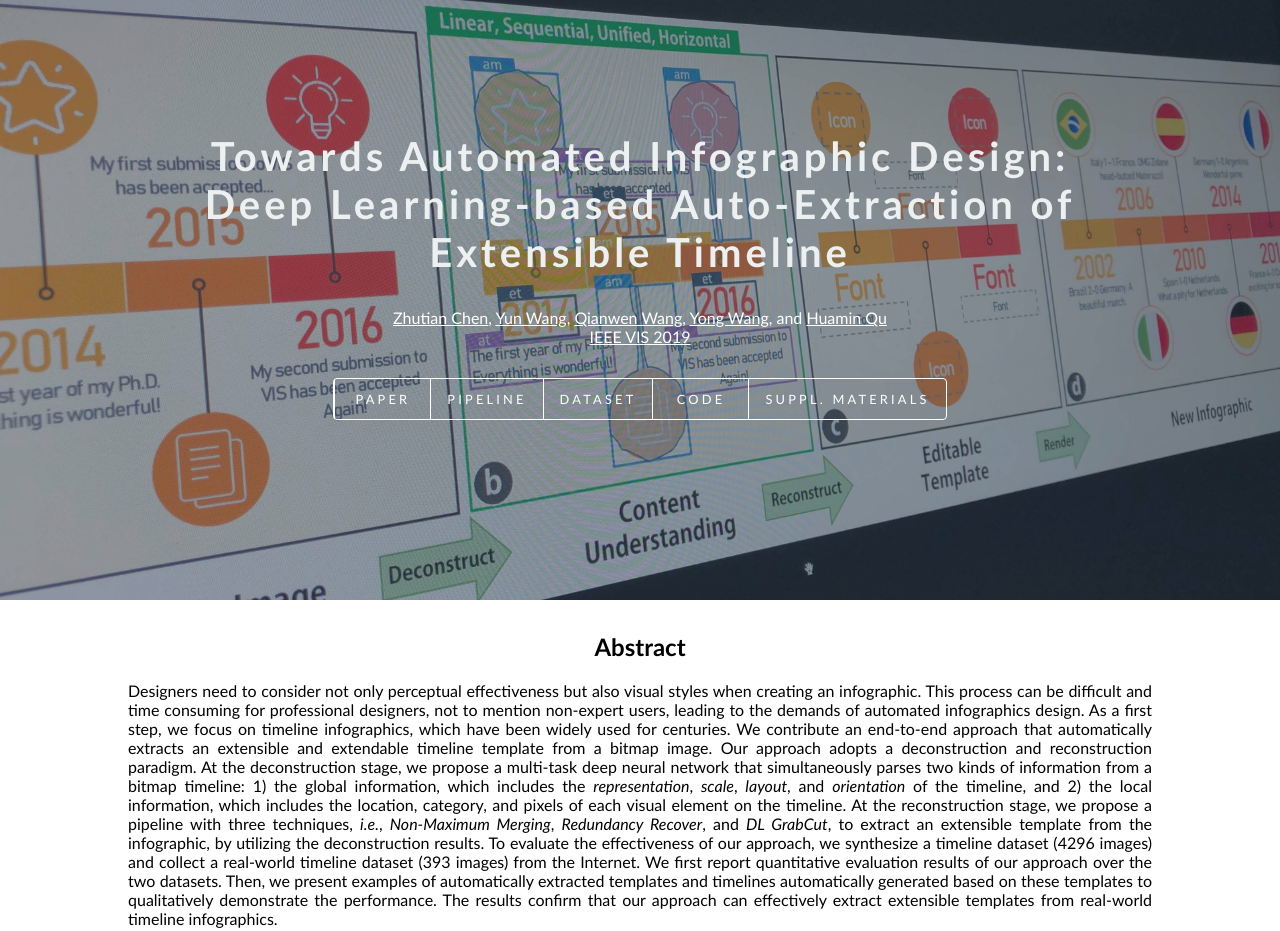
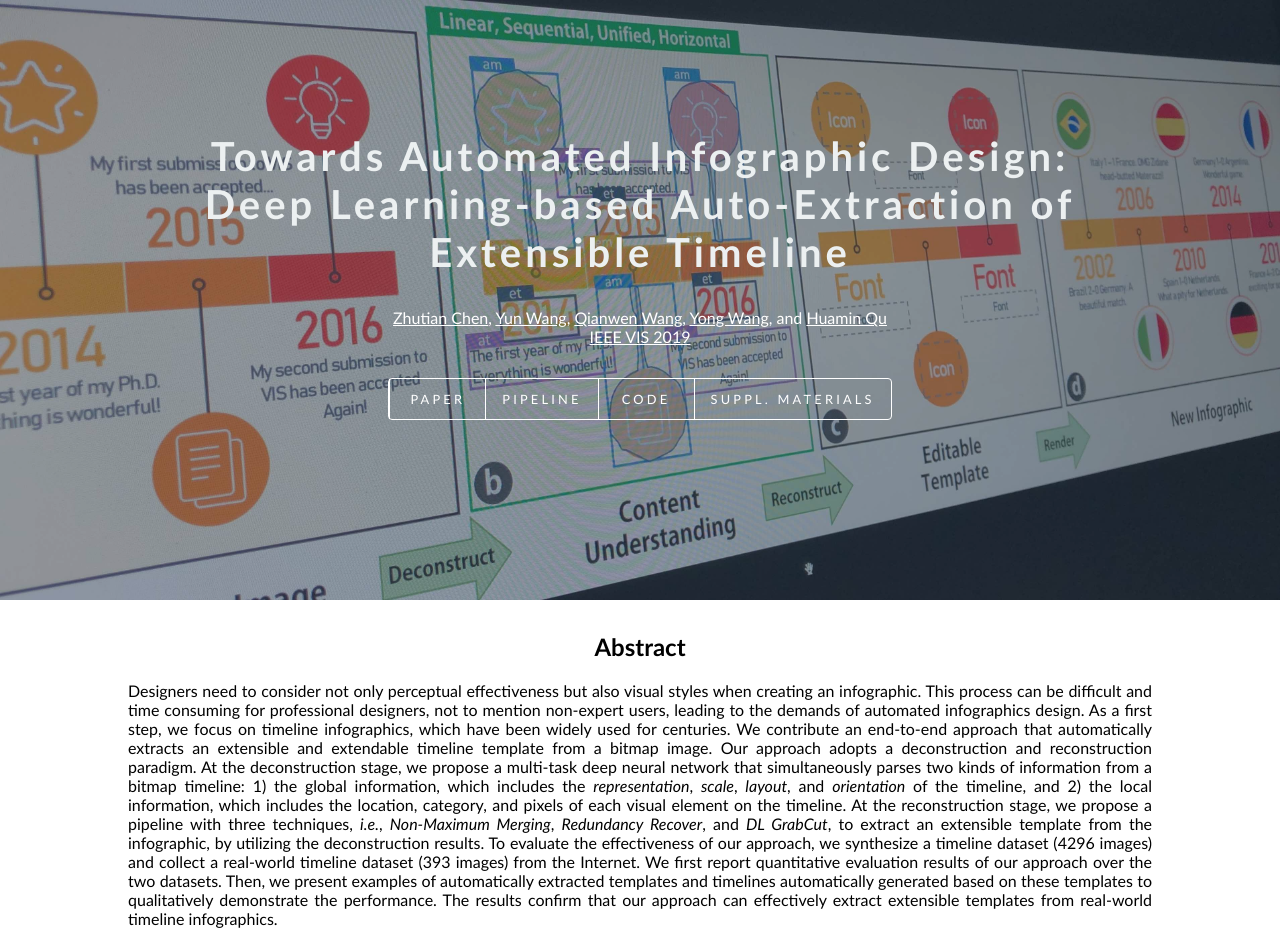
Before and after one commit to chenzhutian/auto-infog-timeline, a plain HTML site: page index.html in a window 1280 px wide. Shown: the top 931 px of the page. Drawn offline with nearby package versions, Linux system fonts and the light colour scheme; some packages are replaced by stand-ins of ours.

Commit message:
update the project page

```diff
--- a/index.html
+++ b/index.html
@@ -46,8 +46,7 @@
                 <a href="//chenzhutian.org/projects/2019_autotimeline/paper.pdf" class="jump-btn"
                     target="_blank">Paper</a>
                 <a href="#pipeline" class="jump-btn">Pipeline</a>
-                <a href="#dataset" class="jump-btn">Dataset</a>
-                <a href="#Code" class="jump-btn">Code</a>
+                <a href="//github.com/chenzhutian/auto-infog-timeline" class="jump-btn">Code</a>
                 <div class="dropdown">
                     <a class="dropbtn jump-btn">suppl. materials</a>
                     <div class="dropdown-content">
```
